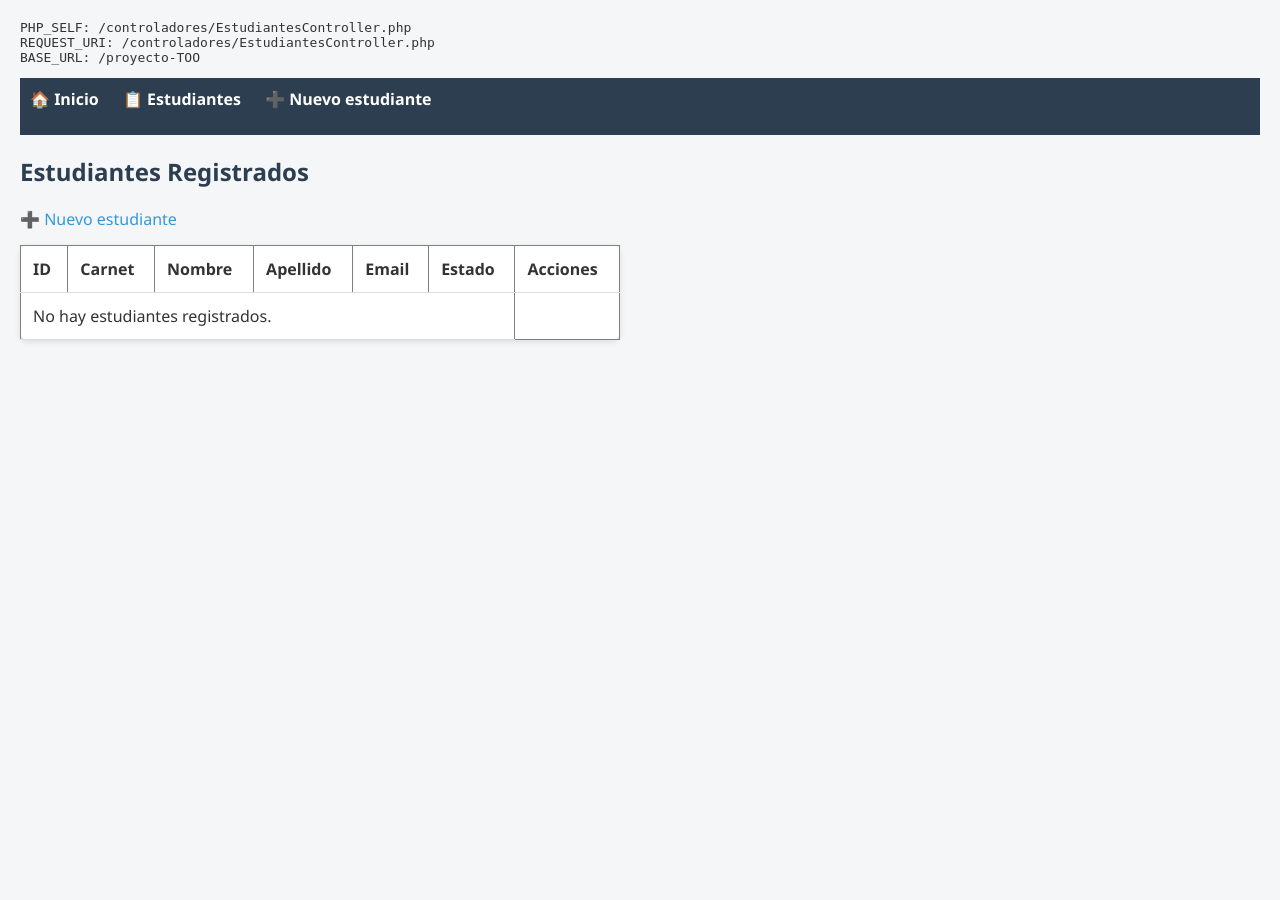
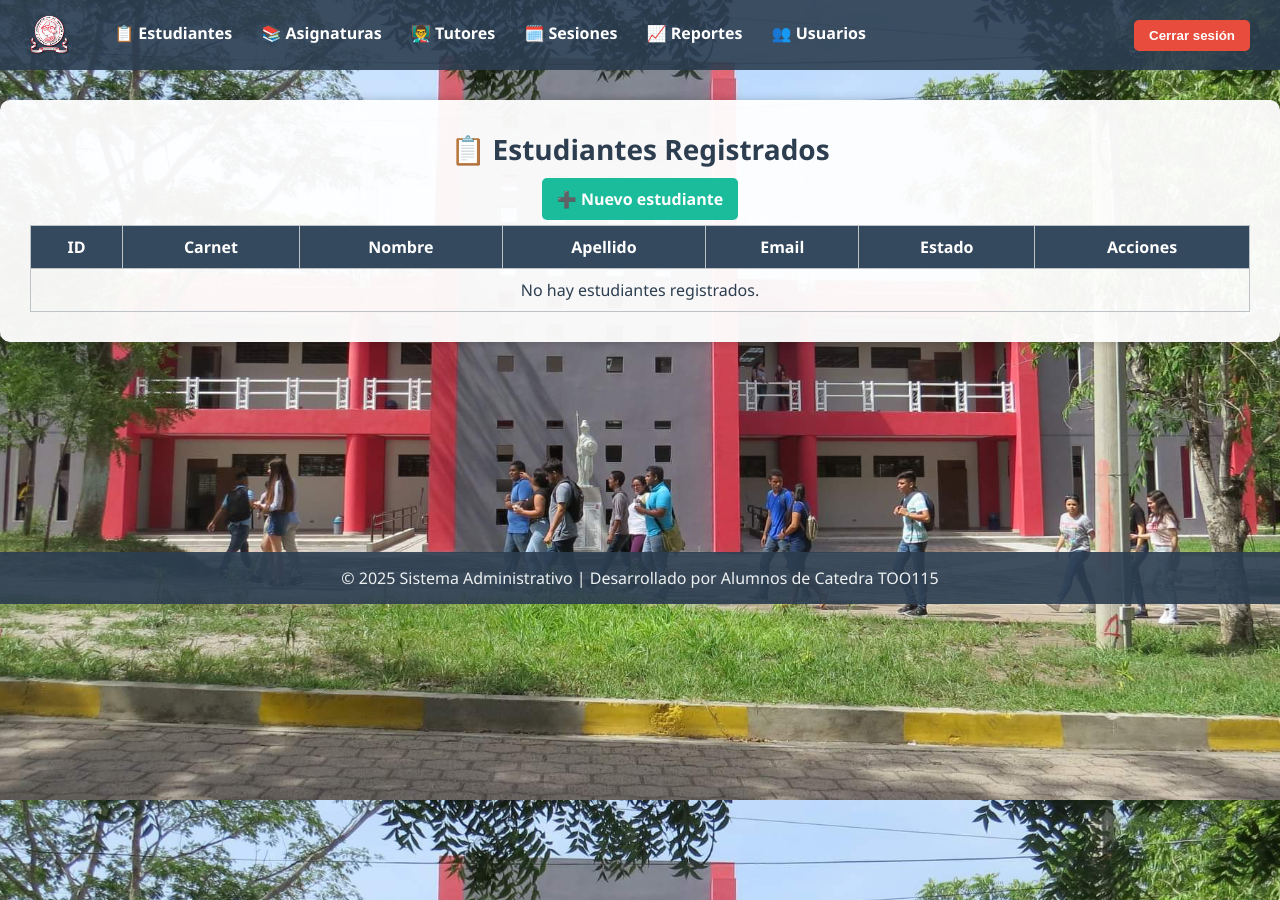
Before and after one commit to cm22075-alt/proyecto-TOO, a PHP site: page /controladores/EstudiantesController.php in a window 1280 px wide. Before the commit the page ends 342 px from the top, so only its background shows below. Run offline with PHP 8.4, Linux system fonts and the light colour scheme; data that the repository does not hold is empty.

Commit message:
presentacion y menus
se le dio un dise;o intuitivo, menus, icono de la minerva y fondo del dasboard

```diff
--- a/Publico/recursos/estilo.css
+++ b/Publico/recursos/estilo.css
@@ -1,79 +1,255 @@
-body {
-    font-family: 'Segoe UI', sans-serif;
-    background-color: #f4f6f8;
+/* Reset y base */
+* {
   margin: 0;
-    padding: 20px;
-    color: #333;
-  }
-
-  h2 {
-    color: #2c3e50;
-  }
-
-  form, table {
-    background-color: #fff;
-    padding: 20px;
-    border-radius: 8px;
-    box-shadow: 0 2px 6px rgba(0,0,0,0.1);
-    max-width: 600px;
-    margin-bottom: 30px;
-  }
-
-  input[type="text"],
-  input[type="email"],
-  input[type="submit"] {
-    width: 100%;
-    padding: 10px;
-    margin-top: 10px;
-    margin-bottom: 15px;
-    border: 1px solid #ccc;
-    border-radius: 6px;
+  padding: 0;
   box-sizing: border-box;
 }
 
-  input[type="submit"] {
+body {
+  font-family: 'Segoe UI', sans-serif;
+  background: url('../assets/fondo.jpg') no-repeat center center fixed;
+  background-size: cover;
+  height: 100vh;
+  color: white;
+}
+
+/* Menú superior */
+nav {
+  background-color: rgba(44, 62, 80, 0.9);
+  padding: 15px 30px;
+  display: flex;
+  justify-content: space-between;
+  align-items: center;
+  position: fixed;
+  width: 100%;
+  top: 0;
+  z-index: 1000;
+}
+
+.nav-links a {
+  color: white;
+  margin-right: 25px;
+  text-decoration: none;
+  font-weight: bold;
+  transition: color 0.3s;
+}
+
+.nav-links a:hover {
+  color: #1abc9c;
+}
+
+/* Botón de cierre de sesión */
+.logout {
+  background-color: #e74c3c;
+  border: none;
+  color: white;
+  padding: 8px 15px;
+  cursor: pointer;
+  border-radius: 5px;
+  font-weight: bold;
+  transition: background 0.3s;
+}
+
+.logout:hover {
+  background-color: #c0392b;
+}
+
+/* Contenido principal */
+.contenido {
+  margin-top: 100px;
+  text-align: center;
+  animation: fadeIn 1.5s ease-in-out;
+}
+
+.contenido h1 {
+  font-size: 48px;
+  margin-bottom: 20px;
+  text-shadow: 2px 2px 5px #000;
+}
+
+.contenido p {
+  font-size: 20px;
+  color: #ecf0f1;
+}
+
+/* Animación */
+@keyframes fadeIn {
+  from { opacity: 0; transform: translateY(-20px); }
+  to { opacity: 1; transform: translateY(0); }
+}
+
+/* Pie de página */
+.footer {
+  background-color: rgba(44, 62, 80, 0.9);
+  text-align: center;
+  padding: 15px;
+  color: #ecf0f1;
+  position: relative;
+  bottom: 0;
+  width: 100%;
+  margin-top: 210px;
+}
+
+/*Seccion de estilo para estudiantes*/
+.seccion-estudiantes {
+  background-color: rgba(255, 255, 255, 0.95);
+  padding: 30px;
+  border-radius: 10px;
+  color: #2c3e50;
+  box-shadow: 0 0 10px rgba(0,0,0,0.2);
+}
+
+.seccion-estudiantes h2 {
+  margin-bottom: 20px;
+  font-size: 28px;
+}
+
+.acciones-superiores {
+  margin-bottom: 15px;
+}
+
+.boton-nuevo {
+  background-color: #1abc9c;
+  color: white;
+  padding: 10px 15px;
+  text-decoration: none;
+  border-radius: 5px;
+  font-weight: bold;
+  transition: background 0.3s;
+}
+
+.boton-nuevo:hover {
+  background-color: #16a085;
+}
+
+.tabla-estudiantes {
+  width: 100%;
+  border-collapse: collapse;
+  font-size: 16px;
+}
+
+.tabla-estudiantes th,
+.tabla-estudiantes td {
+  border: 1px solid #bdc3c7;
+  padding: 10px;
+  text-align: center;
+}
+
+.tabla-estudiantes th {
+  background-color: #34495e;
+  color: white;
+}
+
+.tabla-estudiantes tr:nth-child(even) {
+  background-color: #ecf0f1;
+}
+
+.accion-editar,
+.accion-eliminar {
+  padding: 5px 10px;
+  text-decoration: none;
+  border-radius: 4px;
+  font-weight: bold;
+  margin: 0 5px;
+}
+
+.accion-editar {
   background-color: #3498db;
   color: white;
-    border: none;
-    cursor: pointer;
-    transition: background-color 0.3s ease;
 }
 
-  input[type="submit"]:hover {
+.accion-eliminar {
+  background-color: #e74c3c;
+  color: white;
+}
+
+.accion-editar:hover {
   background-color: #2980b9;
 }
 
-  table {
-    width: 100%;
-    border-collapse: collapse;
+.accion-eliminar:hover {
+  background-color: #c0392b;
 }
 
-  th, td {
-    padding: 12px;
-    border-bottom: 1px solid #ddd;
-    text-align: left;
+/*Estilo para el formulario de crear y editar estudiantes*/
+
+.formulario-estudiante {
+  background-color: rgba(255, 255, 255, 0.95);
+  padding: 20px;
+  border-radius: 10px;
+  color: #2c3e50;
+  max-width: 600px;
+  margin: auto;
+  box-shadow: 0 0 10px rgba(0,0,0,0.2);
 }
 
-  a {
-    display: inline-block;
-    margin-bottom: 15px;
-    color: #3498db;
-    text-decoration: none;
+.formulario-estudiante h2 {
+  margin-bottom: 20px;
+  font-size: 28px;
+  text-align: center;
+  padding: 40px;
 }
 
-  a:hover {
-    text-decoration: underline;
-  }
-  nav {
-    background-color: #2c3e50;
-    padding: 10px;
-  }
-  nav a {
-    color: white;
-    margin-right: 20px;
-    text-decoration: none;
+.formulario-estudiante label {
+  display: block;
+  margin-top: 15px;
   font-weight: bold;
 }
-  nav a:hover {
-    text-decoration: underline;
+
+.formulario-estudiante input,
+.formulario-estudiante select {
+  width: 100%;
+  padding: 10px;
+  margin-top: 5px;
+  border: 1px solid #bdc3c7;
+  border-radius: 5px;
+  font-size: 16px;
 }
+
+.botones-formulario {
+  margin-top: 25px;
+  display: flex;
+  justify-content: space-between;
+}
+
+.boton-guardar {
+  background-color: #1abc9c;
+  color: white;
+  padding: 10px 20px;
+  border: none;
+  border-radius: 5px;
+  font-weight: bold;
+  cursor: pointer;
+  transition: background 0.3s;
+}
+
+.boton-guardar:hover {
+  background-color: #16a085;
+}
+
+.boton-volver {
+  background-color: #95a5a6;
+  color: white;
+  padding: 10px 20px;
+  text-decoration: none;
+  border-radius: 5px;
+  font-weight: bold;
+  transition: background 0.3s;
+}
+
+.boton-volver:hover {
+  background-color: #7f8c8d;
+}
+
+/*estilo del icono de la minerva*/
+.icono-inicio {
+  width: 40px;
+  height: 40px;
+  vertical-align: middle;
+  margin-right: 15px;
+  transition: transform 0.3s;
+}
+
+.icono-inicio:hover {
+  transform: scale(1.1);
+}
--- a/controladores/EstudiantesController.php
+++ b/controladores/EstudiantesController.php
@@ -2,12 +2,15 @@
 include_once(dirname(__DIR__) . '/config/db.php');
 include_once(dirname(__DIR__) . '/modelos/Estudiante.php');
 
+
+
+
 //bloque temporal para verificar las rutas
-echo '<pre>';
-echo 'PHP_SELF: ' . $_SERVER['PHP_SELF'] . "\n";
-echo 'REQUEST_URI: ' . $_SERVER['REQUEST_URI'] . "\n";
-echo 'BASE_URL: ' . BASE_URL . "\n";
-echo '</pre>';
+// echo '<pre>';
+// echo 'PHP_SELF: ' . $_SERVER['PHP_SELF'] . "\n";
+// echo 'REQUEST_URI: ' . $_SERVER['REQUEST_URI'] . "\n";
+// echo 'BASE_URL: ' . BASE_URL . "\n";
+// echo '</pre>';
 
 
 
@@ -17,12 +20,19 @@ $accion = $_GET['accion'] ?? 'listar';
 switch ($accion) {
   case 'listar':
     $estudiantes = $estudianteModelo->listar();
+    //Layout para el encabezado y pie de pagina
+    $titulo = 'Estudiantes';
+    $vista = dirname(__DIR__) . '/vistas/estudiantes/listarEstudiantes.php';
+    include_once(dirname(__DIR__) . '/vistas/plantillas/layout.php');
     include_once(dirname(__DIR__) . '/vistas/estudiantes/listarEstudiantes.php');
     break;
 
   case 'crear':
     if ($_SERVER['REQUEST_METHOD'] === 'POST') {
       $estudianteModelo->crear($_POST);
+      $titulo = 'Registrar Estudiante';
+      $vista = dirname(__DIR__) . '/vistas/estudiantes/crearEstudiantes.php';
+      include_once(dirname(__DIR__) . '/vistas/plantillas/layout.php');
       header("Location: " . BASE_URL . "/index.php?modulo=estudiantes&accion=listar");
       exit;
     } else {
@@ -36,7 +46,6 @@ switch ($accion) {
       echo "ID no proporcionado.";
       exit;
     }
-
     if ($_SERVER['REQUEST_METHOD'] === 'POST') {
       $estudianteModelo->actualizar($id, $_POST);
       header("Location: " . BASE_URL . "/index.php?modulo=estudiantes&accion=listar");
@@ -44,6 +53,9 @@ switch ($accion) {
     } else {
       $estudiante = $estudianteModelo->obtener($id);
       include_once(dirname(__DIR__) . '/vistas/estudiantes/editarEstudiantes.php');
+      $titulo = 'Registrar Estudiante';
+      $vista = dirname(__DIR__) . '/vistas/estudiantes/editarEstudiantes.php';
+      include_once(dirname(__DIR__) . '/vistas/plantillas/layout.php');
     }
     break;
 
--- a/vistas/estudiantes/listarEstudiantes.php
+++ b/vistas/estudiantes/listarEstudiantes.php
@@ -1,13 +1,10 @@
 <?php include_once(dirname(__DIR__) . '/plantillas/menu.php'); ?>
-<?php
-include_once(dirname(__DIR__, 2) . '/config/db.php');
+<?php include_once(dirname(__DIR__, 2) . '/config/db.php');
 if (!isset($estudiantes)) {
   echo "<p style='color:red;'>Error: la variable \$estudiantes no está definida. Asegúrate de acceder desde el controlador.</p>";
   return;
 }
 ?>
-
-
 <!DOCTYPE html>
 <html lang="es">
 <head>
@@ -17,12 +14,25 @@ if (!isset($estudiantes)) {
 </head>
 
 <body>
-  <h2>Estudiantes Registrados</h2>
-  <a href="?= BASE_URL ?>/index.php?modulo=estudiantes&accion=crear">➕ Nuevo estudiante</a>
-<table border="1">
+<section class="seccion-estudiantes">
+  <h2>📋 Estudiantes Registrados</h2>
+  <div class="acciones-superiores">
+    <a class="boton-nuevo" href="<?= BASE_URL ?>/index.php?modulo=estudiantes&accion=crear">➕ Nuevo estudiante</a>
+  </div>
+
+  <table class="tabla-estudiantes">
+    <thead>
       <tr>
-    <th>ID</th><th>Carnet</th><th>Nombre</th><th>Apellido</th><th>Email</th><th>Estado</th><th>Acciones</th>
+        <th>ID</th>
+        <th>Carnet</th>
+        <th>Nombre</th>
+        <th>Apellido</th>
+        <th>Email</th>
+        <th>Estado</th>
+        <th>Acciones</th>
       </tr>
+    </thead>
+    <tbody>
       <?php if ($estudiantes && $estudiantes->num_rows > 0): ?>
         <?php while ($row = $estudiantes->fetch_assoc()) : ?>
           <tr>
@@ -33,14 +43,16 @@ if (!isset($estudiantes)) {
             <td><?= $row['email'] ?></td>
             <td><?= $row['estado'] ? 'Activo' : 'Inactivo' ?></td>
             <td>
-        <a href="<?= BASE_URL ?>/index.php?modulo=estudiantes&accion=editar&id=<?= $row['id_estudiante'] ?>">Editar</a> |
-        <a href="<?= BASE_URL ?>/index.php?modulo=estudiantes&accion=eliminar&id=<?= $row['id_estudiante'] ?>" onclick="return confirm('¿Eliminar estudiante?')">Eliminar</a>
+              <a class="accion-editar" href="<?= BASE_URL ?>/index.php?modulo=estudiantes&accion=editar&id=<?= $row['id_estudiante'] ?>">Editar</a>
+              <a class="accion-eliminar" href="<?= BASE_URL ?>/index.php?modulo=estudiantes&accion=eliminar&id=<?= $row['id_estudiante'] ?>" onclick="return confirm('¿Eliminar estudiante?')">Eliminar</a>
             </td>
           </tr>
         <?php endwhile; ?>
       <?php else: ?>
-  <tr><td colspan="6">No hay estudiantes registrados.</td></tr>
+        <tr><td colspan="7">No hay estudiantes registrados.</td></tr>
       <?php endif; ?>
+    </tbody>
   </table>
+</section>
 </body>
 </html>
--- a/vistas/plantillas/footer.php
+++ b/vistas/plantillas/footer.php
@@ -0,0 +1,3 @@
+<footer class="footer">
+  <p>© <?= date('Y') ?> Sistema Administrativo | Desarrollado por Alumnos de Catedra TOO115</p>
+</footer>
--- /dev/null
+++ b/vistas/plantillas/layout.php
@@ -0,0 +1,17 @@
+<?php include_once(dirname(__DIR__, 2) . '/config/db.php'); ?>
+<!DOCTYPE html>
+<html lang="es">
+<head>
+  <meta charset="UTF-8">
+  <title><?= $titulo ?? 'Panel' ?></title>
+  <link rel="stylesheet" href="<?= BASE_URL ?>/publico/recursos/estilo.css">
+</head>
+<body>
+  <?php include_once(dirname(__DIR__) . '/plantillas/menu.php'); ?>
+  <main class="contenido">
+    <?php include_once($vista); ?>
+  </main>
+
+</body>
+</html>
+<?php include_once(dirname(__DIR__) . '/plantillas/footer.php'); ?>
--- a/vistas/plantillas/menu.php
+++ b/vistas/plantillas/menu.php
@@ -1,7 +1,18 @@
 <?php include_once(dirname(__DIR__, 2) . '/config/db.php'); ?>
-
-<nav style="background-color:#2c3e50; padding:10px;">
-  <a href="<?= BASE_URL ?>/index.php" style="color:white; margin-right:20px; text-decoration:none;">🏠 Inicio</a>
-  <a href="<?= BASE_URL ?>/index.php?modulo=estudiantes&accion=listar" style="color:white; margin-right:20px; text-decoration:none;">📋 Estudiantes</a>
-  <a href="<?= BASE_URL ?>/index.php?modulo=estudiantes&accion=crear" style="color:white; margin-right:20px; text-decoration:none;">➕ Nuevo estudiante</a>
+<nav class="menu">
+  <div class="nav-links">
+    <a href="<?= BASE_URL ?>/index.php">
+      <img src="<?= BASE_URL ?>/assets/icono_minerva.png" alt="Inicio" class="icono-inicio">
+    </a>
+    <a href="<?= BASE_URL ?>/index.php?modulo=estudiantes&accion=listar">📋 Estudiantes</a>
+    <a href="<?= BASE_URL ?>/index.php?modulo=asignaturas&accion=listar">📚 Asignaturas</a>
+    <a href="<?= BASE_URL ?>/index.php?modulo=tutores&accion=listar">👨‍🏫 Tutores</a>
+    <a href="<?= BASE_URL ?>/index.php?modulo=sesiones&accion=listar">🗓️ Sesiones</a>
+    <a href="<?= BASE_URL ?>/index.php?modulo=reportes&accion=listar">📈 Reportes</a>
+    <a href="<?= BASE_URL ?>/index.php?modulo=usuarios&accion=listar">👥 Usuarios</a>
+  </div>
+  <form method="POST" action="<?= BASE_URL ?>/logout.php">
+    <button class="logout">Cerrar sesión</button>
+  </form>
 </nav>
+<div class="espacio-menu"></div>
```
Also changed, not shown: vistas/estudiantes/crearEstudiantes.php (+29 -14 lines), vistas/estudiantes/editarEstudiantes.php (+27 -12 lines). Lines whose indentation alone changed are shown as unchanged.
